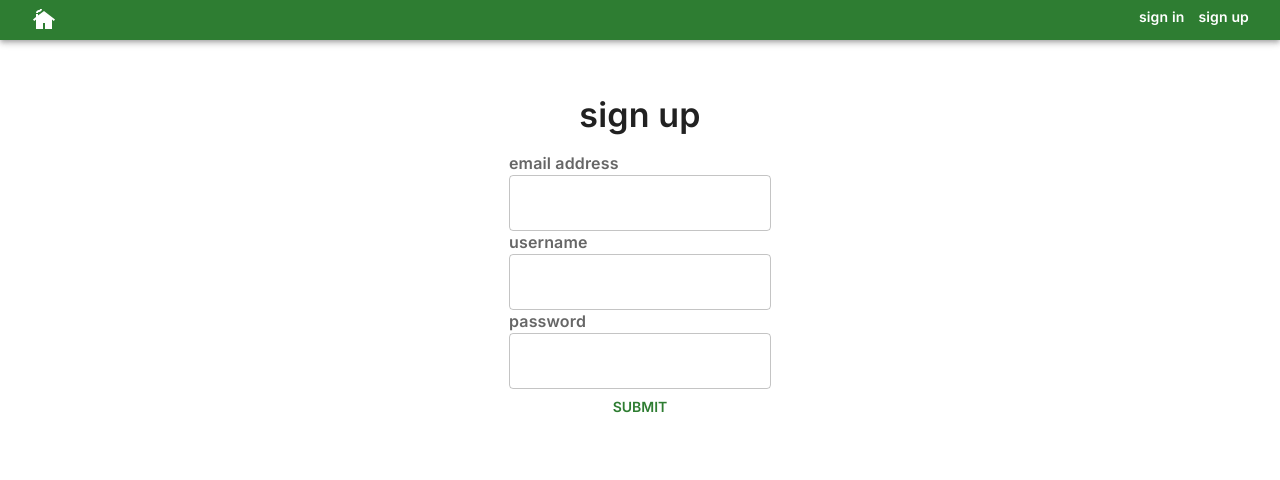
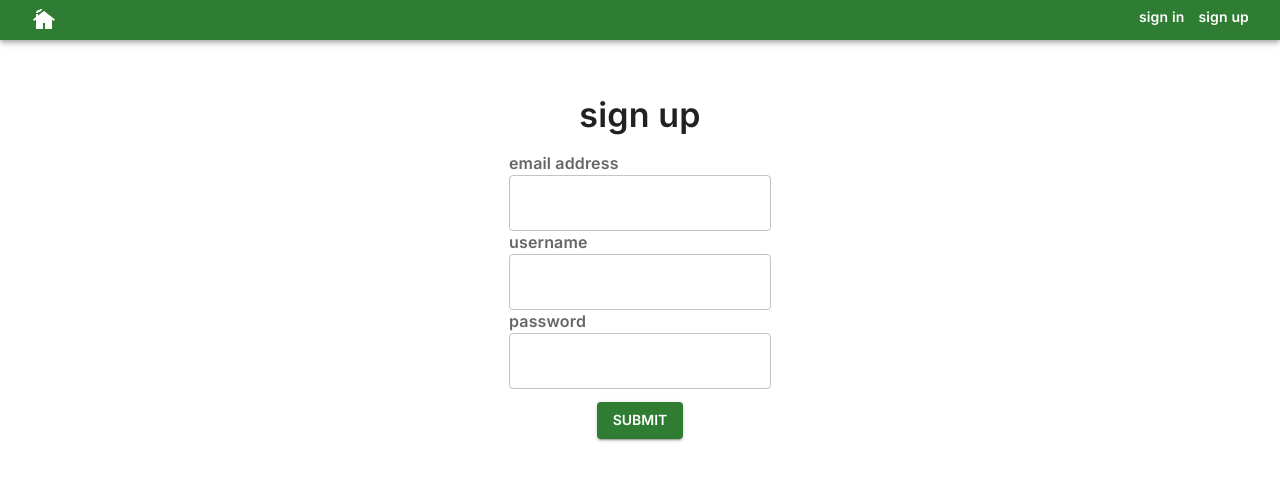
Before and after one commit to hphilpotts/veg-app-frontend-2.0, a React (Vite) app: page /signup in a window 1280 px wide. Shown: the top 480 px of the page. Built offline with nearby package versions, Linux system fonts and the light colour scheme.

Commit message:
Styling changes for auth form buttons.

```diff
--- a/src/pages/auth/SignIn.jsx
+++ b/src/pages/auth/SignIn.jsx
@@ -44,7 +44,7 @@ export const SignIn = ({ setUserFromSignIn }) => {
                     <TextField name='email' id='signin-email-field' type='email' onChange={e => formChangeHandler(e.target)} ></TextField>
                     <FormLabel>password</FormLabel>
                     <TextField name='password' id='signin-password-field' type='password' onChange={e => formChangeHandler(e.target)} onKeyDown={e => handleEnterKeyDown(e)}></TextField>
-                    <Button onClick={submitHandler}>Submit</Button>
+                    <Button variant='contained' sx={{ maxWidth: '200px', margin: '5% auto 0 auto' }} onClick={submitHandler}>Submit</Button>
                 </Container>
             </FormControl>
         </>
--- a/src/pages/auth/SignUp.jsx
+++ b/src/pages/auth/SignUp.jsx
@@ -54,7 +54,7 @@ export const SignUp = ({ setUserFromSignIn }) => {
                     <TextField name='username' onChange={e => formChangeHandler(e.target)}></TextField>
                     <FormLabel>password</FormLabel>
                     <TextField name='password' type='password' onChange={e => formChangeHandler(e.target)} onKeyDown={e => handleEnterKeyDown(e)}></TextField>
-                    <Button onClick={submitHandler}>Submit</Button>
+                    <Button variant='contained' sx={{ maxWidth: '200px', margin: '5% auto 0 auto' }} onClick={submitHandler}>Submit</Button>
                 </Container>
             </FormControl>
         </>
```
